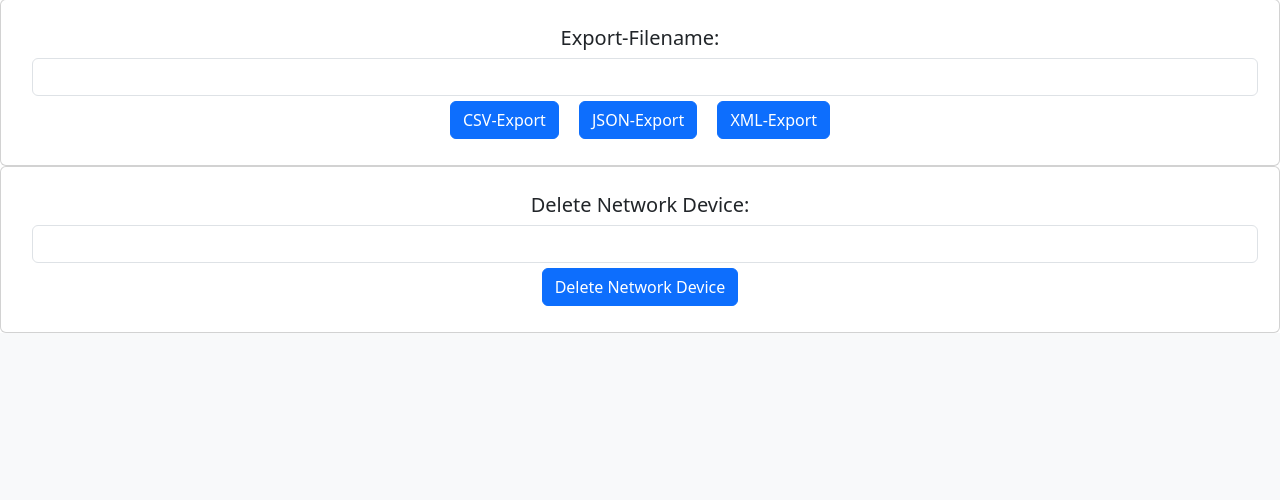
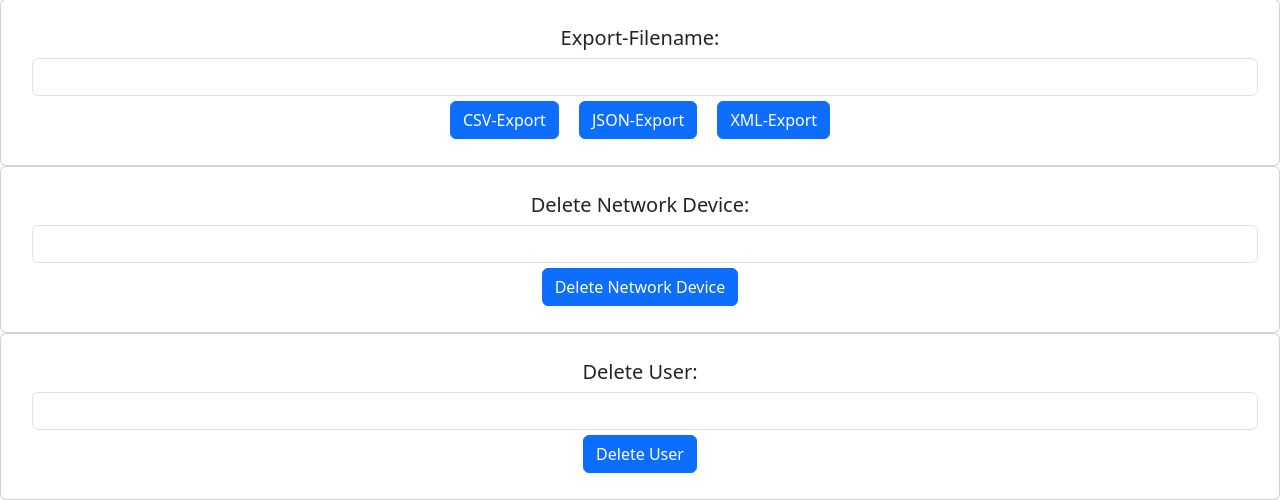
Before and after one commit to mimang95/network_device_management, a PHP site: page / in a window 1280 px wide. Shown: the part 1094-1594 px from the top of the page. Before the commit the page ends 1427 px from the top, so only its background shows below. Run offline with PHP 8.4, Linux system fonts and the light colour scheme; the visitor is signed in with stand-in values (Sample User, id 1); data that the repository does not hold is empty.

Commit message:
added option to delete users

```diff
--- a/index.php
+++ b/index.php
@@ -217,6 +217,20 @@
     </form>
   </div>
 </div>
+<div class="card">
+  <div class="card-body">
+    <form action="./includes/delete_user.inc.php" method="post">
+      <div class="form-group">
+      <h5 class="text-center">Delete User:</h5>
+        <input class="form-control" type="text" name="delete_user">
+      </div>
+
+      <div class="text-center">
+        <button class="btn btn-primary" type="submit" name="submit">Delete User</button>
+      </div>
+    </form>
+  </div>
+</div>
     <?php
         }
     ?>
```
Also changed, not shown: classes/signup.classes.php (+13 -0 lines), includes/delete_user.inc.php (added, +10 -0 lines).
